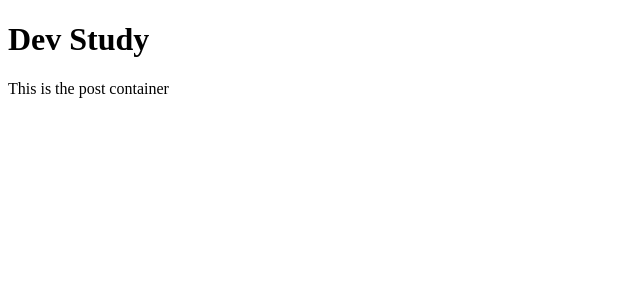
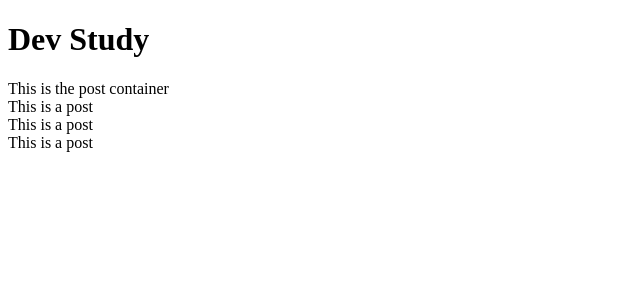
Before and after one commit to LuckyT89/dev-study, a React (Create React App) app: page / in a window 1280 px wide. Shown: the top 300 px of the page, without its empty margins (0-640 px from the left). Built offline with nearby package versions, Linux system fonts and the light colour scheme.

Commit message:
add Post component

```diff
--- /dev/null
+++ b/src/components/JS/Post.js
@@ -0,0 +1,9 @@
+function Post() {
+    return (
+        <div>
+            This is a post
+        </div>
+    );
+}
+
+export default Post;
--- a/src/components/JS/PostContainer.js
+++ b/src/components/JS/PostContainer.js
@@ -1,9 +1,13 @@
 import '../CSS/PostContainer.css';
+import Post from './Post';
 
 function PostContainer() {
     return (
         <div className='post-container'>
             This is the post container
+            <Post />
+            <Post />
+            <Post />
         </div>
     );
 }
```
